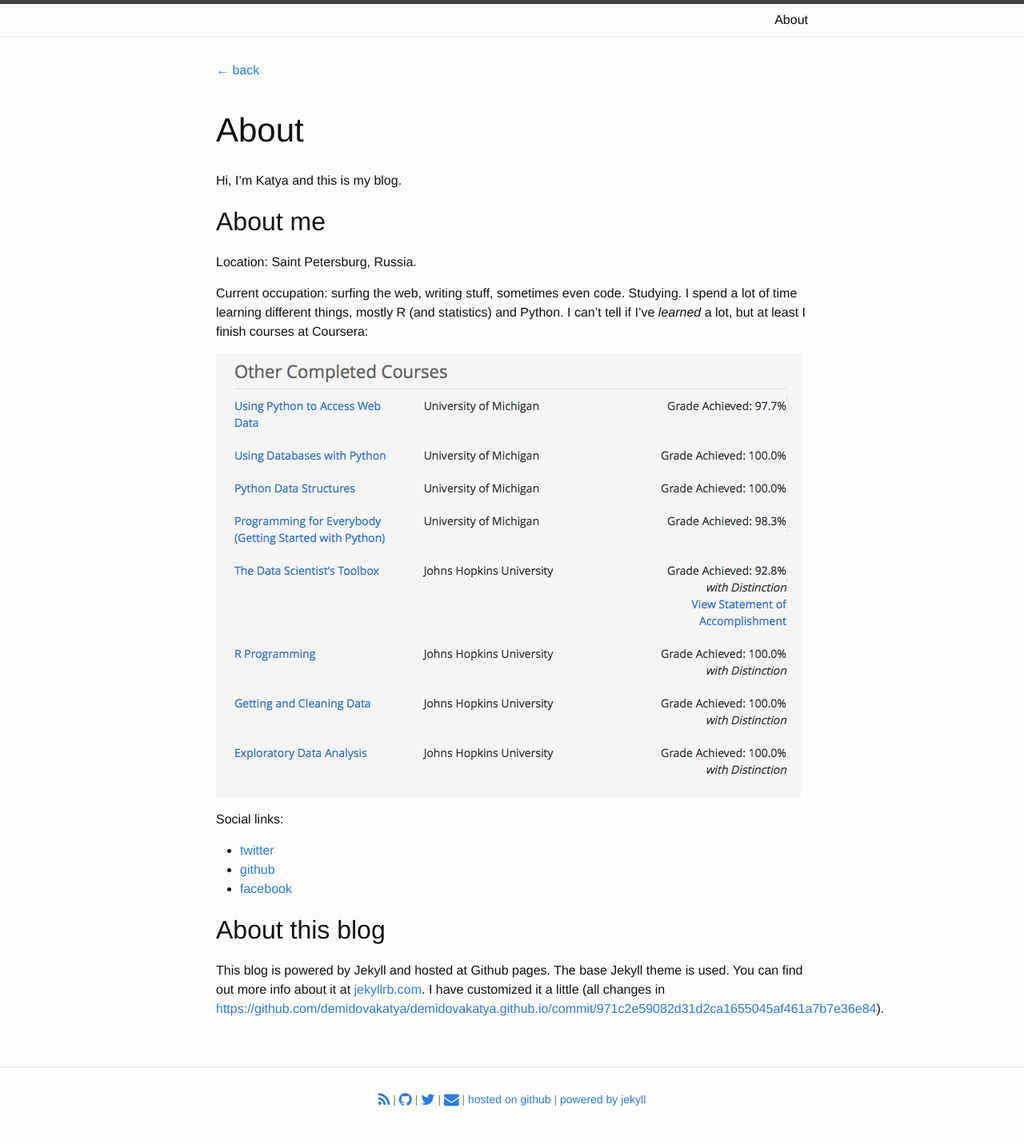
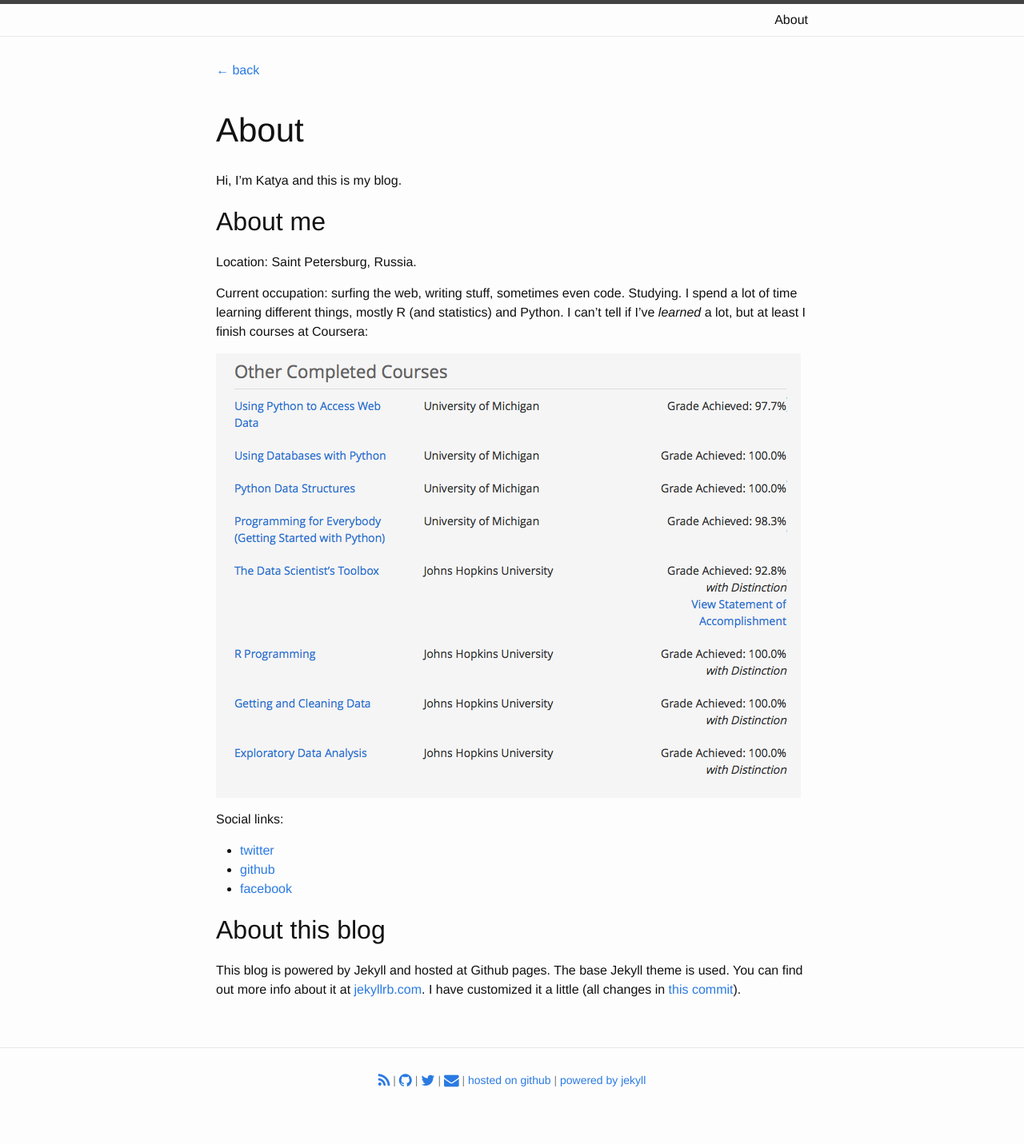
Before and after one commit to demidovakatya/demidovakatya.github.io, a Jekyll site: the page built from about.md, in a window 1280 px wide. Shown: the whole page at 80% size. Built offline with Jekyll 4.4.1, drawn with Linux system fonts in a browser that asks for light colours; nearby versions of some CDN libraries; after the commit the page ends 1407 px from its top, so only the background shows below that.

Commit message:
Fixed about.md

```diff
--- a/about.md
+++ b/about.md
@@ -22,4 +22,4 @@ Social links:
 
 ## About this blog ##
 
-This blog is powered by Jekyll and hosted at Github pages. The base Jekyll theme is used. You can find out more info about it at [jekyllrb.com](http://jekyllrb.com/). I have customized it a little (all changes in [https://github.com/demidovakatya/demidovakatya.github.io/commit/971c2e59082d31d2ca1655045af461a7b7e36e84](this commit)).
+This blog is powered by Jekyll and hosted at Github pages. The base Jekyll theme is used. You can find out more info about it at [jekyllrb.com](http://jekyllrb.com/). I have customized it a little (all changes in [this commit](https://github.com/demidovakatya/demidovakatya.github.io/commit/971c2e59082d31d2ca1655045af461a7b7e36e84)).
```
